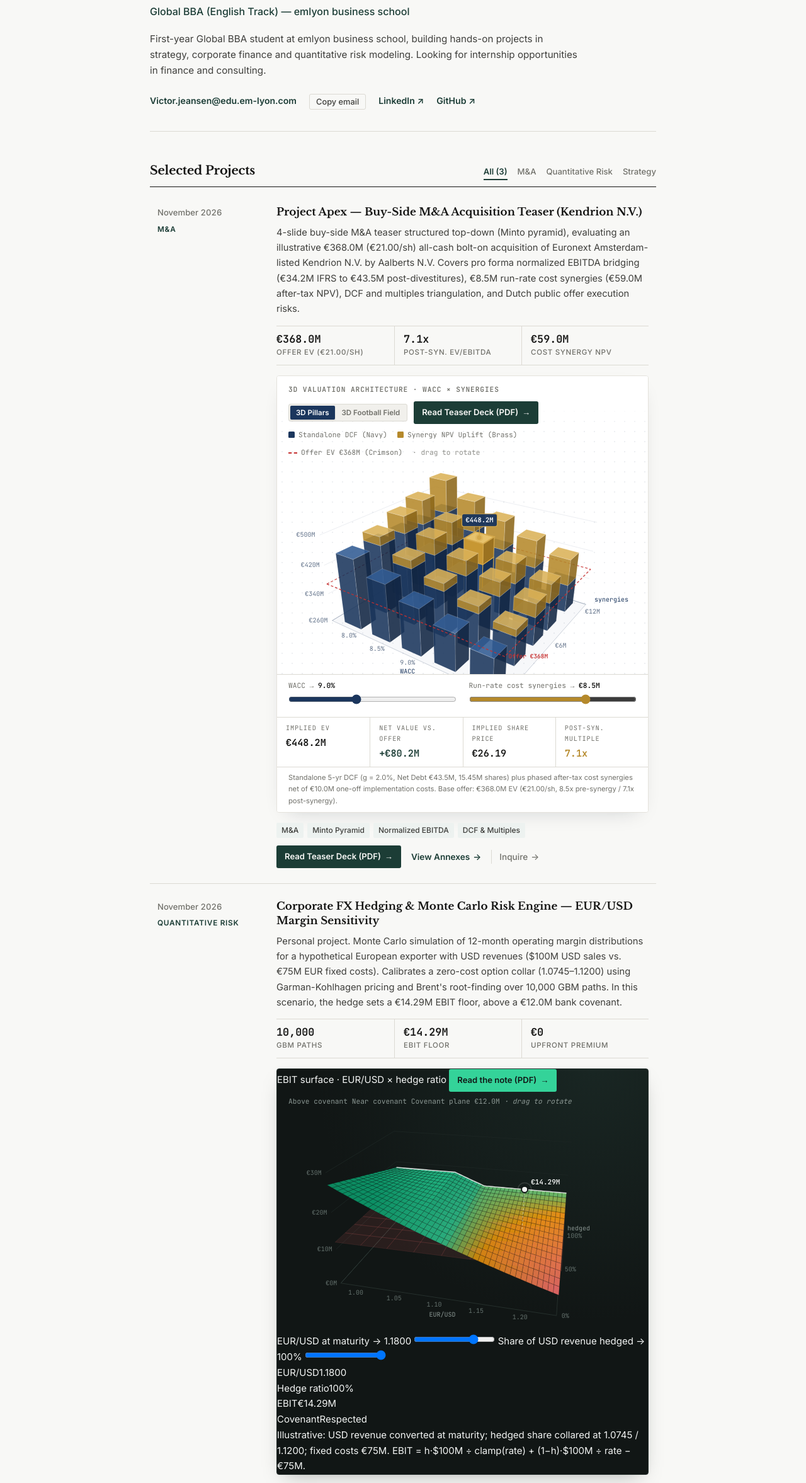
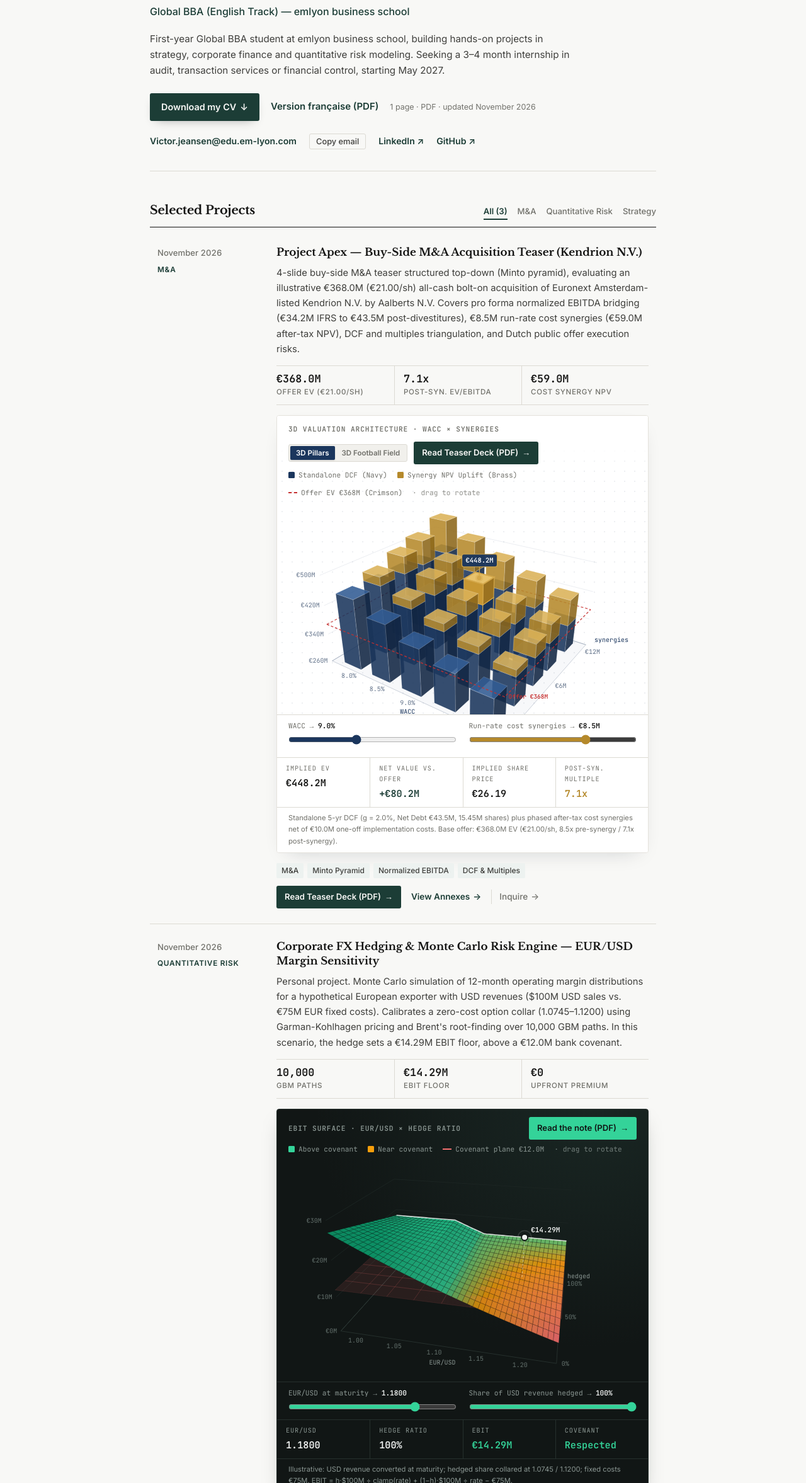
Before and after one commit to victorjeansen/victorjeansen.github.io, a plain HTML site: page index.html in a window 1280 px wide. Shown: the part 149-2503 px from the top of the page at 63% size. Drawn offline with nearby package versions, Linux system fonts and the light colour scheme; animation ran at ten frames a second.

Commit message:
Update CV details and improve layout in index.html

```diff
--- a/index.html
+++ b/index.html
@@ -824,34 +824,158 @@
     }
 
     #fx3d:active { cursor: grabbing; }
-    }
-    .stagger-1 { animation-delay: 0.06s; }
-    .stagger-2 { animation-delay: 0.12s; }
-    .stagger-3 { animation-delay: 0.18s; }
-
-    @keyframes appear {
-      to {
-        opacity: 1;
-        transform: translateY(0);
-      }
-    }
-
-    @media (max-width: 680px) {
-      .fx-note-row { flex-direction: column; align-items: flex-start; }
-      #fx3d { height: 280px; }
-      #ma3d { height: 290px; }
-      .ma-controls { grid-template-columns: 1fr; gap: 8px; }
-    }
-      .entry-aside {
+
+    .fx-head {
+      display: flex;
+      justify-content: space-between;
+      align-items: center;
+      flex-wrap: wrap;
+      gap: 8px 12px;
+      padding: 12px 18px 0;
+      font-family: 'JetBrains Mono', monospace;
+      font-size: 0.7rem;
+      text-transform: uppercase;
+      letter-spacing: 0.08em;
+      color: var(--term-muted);
+      font-weight: 600;
+    }
+
+    .fx-legend { display: flex; flex-wrap: wrap; align-items: center; gap: 6px 16px; }
+    .fx-legend span { display: inline-flex; align-items: center; gap: 6px; }
+    .lg { display: inline-block; width: 10px; height: 10px; border-radius: 1.5px; }
+    .lg.hedged { background: var(--term-emerald); }
+    .lg.unhedged { background: var(--term-amber); }
+    .lg.cov { width: 14px; height: 0; border-top: 2px solid var(--term-red); border-radius: 0; }
+    .fx-drag { font-style: normal; opacity: 0.78; }
+
+    .fx-controls {
+      display: grid;
+      grid-template-columns: 1fr 1fr;
+      gap: 4px 20px;
+      padding: 8px 18px 12px;
+      border-top: 1px solid var(--term-border);
+    }
+    .fx-controls label {
+      font-family: 'JetBrains Mono', monospace;
+      font-size: 0.7rem;
+      color: var(--term-muted);
+    }
+    .fx-controls label span { color: var(--term-ink); font-weight: 600; }
+    .fx-controls label[for="fxSlider"] { grid-column: 1; grid-row: 1; }
+    .fx-controls #fxSlider { grid-column: 1; grid-row: 2; }
+    .fx-controls label[for="hrSlider"] { grid-column: 2; grid-row: 1; }
+    .fx-controls #hrSlider { grid-column: 2; grid-row: 2; }
+
     #fxSlider, #hrSlider {
       width: 100%;
       accent-color: var(--term-emerald);
       cursor: ew-resize;
     }
-      .credentials-grid {
-        grid-template-columns: 1fr;
-        gap: 24px;
-      }
+
+    .fx-readout {
+      display: grid;
+      grid-template-columns: repeat(4, 1fr);
+      border-top: 1px solid var(--term-border);
+      font-family: 'JetBrains Mono', monospace;
+      font-variant-numeric: tabular-nums;
+    }
+    .fx-readout div { padding: 9px 14px; display: flex; flex-direction: column; gap: 1px; }
+    .fx-readout div + div { border-left: 1px solid var(--term-border); }
+    .ro-label { font-size: 0.64rem; text-transform: uppercase; letter-spacing: 0.08em; color: var(--term-muted); }
+    .ro-val { font-size: 0.95rem; font-weight: 600; color: var(--term-ink); }
+    .ro-val.ok { color: var(--term-emerald); }
+    .ro-val.warn { color: var(--term-amber); }
+    .ro-val.bad { color: var(--term-red); }
+
+    .fx-note {
+      padding: 7px 18px 9px;
+      font-size: 0.7rem;
+      color: var(--term-muted);
+      border-top: 1px solid var(--term-border);
+    }
+    .fx-note-row { display: flex; justify-content: space-between; gap: 12px; }
+
+    /* CV download */
+    .cv-row {
+      display: flex;
+      flex-wrap: wrap;
+      align-items: center;
+      gap: 12px 18px;
+      margin-bottom: 20px;
+    }
+    .pdf-btn.cv-main {
+      padding: 10px 18px;
+      font-size: 0.9rem;
+      box-shadow: 0 6px 18px -10px rgba(0, 0, 0, 0.45);
+    }
+    .pdf-btn.cv-main .dl { transition: transform 0.2s var(--ease); }
+    .pdf-btn.cv-main:hover .dl { transform: translateY(2px); }
+    .cv-meta { font-size: 0.78rem; color: var(--ink-muted); }
+
+    /* Skills & Education */
+    .credentials-grid {
+      display: grid;
+      grid-template-columns: 1fr 1fr;
+      gap: 36px;
+      padding-top: 20px;
+    }
+    .cred-col h3 {
+      font-size: 0.74rem;
+      text-transform: uppercase;
+      letter-spacing: 0.08em;
+      color: var(--accent);
+      font-weight: 600;
+      margin-bottom: 10px;
+    }
+    .cred-col ul { list-style: none; }
+    .cred-col li {
+      color: var(--ink-body);
+      font-size: 0.9rem;
+      padding: 7px 0;
+      border-bottom: 1px solid var(--rule);
+    }
+    .cred-col li strong { color: var(--ink); font-weight: 600; }
+
+    footer {
+      display: flex;
+      justify-content: space-between;
+      flex-wrap: wrap;
+      gap: 8px;
+      padding-top: 22px;
+      border-top: 1px solid var(--rule);
+      font-size: 0.78rem;
+      color: var(--ink-muted);
+    }
+
+    /* Entrance animation (disabled: content always visible) */
+    .stagger-1 { animation-delay: 0.06s; }
+    .stagger-2 { animation-delay: 0.12s; }
+    .stagger-3 { animation-delay: 0.18s; }
+
+    @keyframes appear {
+      from {
+        opacity: 0;
+        transform: translateY(8px);
+      }
+      to {
+        opacity: 1;
+        transform: translateY(0);
+      }
+    }
+
+    @media (max-width: 680px) {
+      .container { padding: 44px 20px 64px; }
+      h1 { font-size: 1.8rem; }
+      .entry { grid-template-columns: 1fr; gap: 10px; padding: 22px 4px; }
+      .entry-aside { flex-direction: row; flex-wrap: wrap; gap: 6px 14px; }
+      .credentials-grid { grid-template-columns: 1fr; gap: 24px; }
+      .fx-note-row { flex-direction: column; align-items: flex-start; }
+      .fx-controls { grid-template-columns: 1fr; }
+      .fx-controls label[for="hrSlider"] { grid-column: 1; grid-row: 3; }
+      .fx-controls #hrSlider { grid-column: 1; grid-row: 4; }
+      #fx3d { height: 280px; }
+      #ma3d { height: 290px; }
+      .ma-controls { grid-template-columns: 1fr; gap: 8px; }
       .fx-readout { grid-template-columns: repeat(2, 1fr); }
       .fx-readout div:nth-child(3) { border-left: none; }
       .fx-readout div:nth-child(n+3) { border-top: 1px solid var(--term-border); }
@@ -879,8 +1003,13 @@
       <h1>Victor Jeansen</h1>
       <div class="subtitle">Global BBA (English Track) — emlyon business school</div>
       <p class="bio">
-        First-year Global BBA student at emlyon business school, building hands-on projects in strategy, corporate finance and quantitative risk modeling. Looking for internship opportunities in finance and consulting.
+        First-year Global BBA student at emlyon business school, building hands-on projects in strategy, corporate finance and quantitative risk modeling. Seeking a 3–4 month internship in audit, transaction services or financial control, starting May 2027.
       </p>
+      <div class="cv-row">
+        <a class="pdf-btn cv-main" href="assets/CV_Victor_Jeansen_EN.pdf" download>Download my CV <span class="dl">↓</span></a>
+        <a class="text-link" href="assets/CV_Victor_Jeansen_FR.pdf" download>Version française (PDF)</a>
+        <span class="cv-meta">1 page · PDF · updated November 2026</span>
+      </div>
       <div class="contact-row">
         <a href="mailto:Victor.jeansen@edu.em-lyon.com" class="text-link">Victor.jeansen@edu.em-lyon.com</a>
         <button type="button" class="copy-btn" id="copyBtn" data-email="Victor.jeansen@edu.em-lyon.com">Copy email</button>
@@ -1113,7 +1242,8 @@
           <h3>Education &amp; Languages</h3>
           <ul>
             <li><strong>Education:</strong> Global BBA (English Track), emlyon business school, 2026–present</li>
-            <li><strong>Languages:</strong> French (native), English (bilingual), German (intermediate)</li>
+            <li><strong>Baccalauréat:</strong> Lycée Pierre Corneille, Rouen, 2026 · European Section (English)</li>
+            <li><strong>Languages:</strong> French and English (native), German (intermediate), Dutch (basic)</li>
           </ul>
         </div>
       </div>
```
